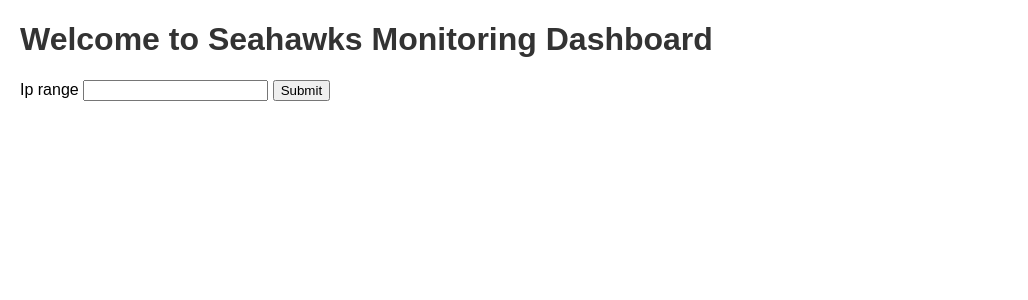
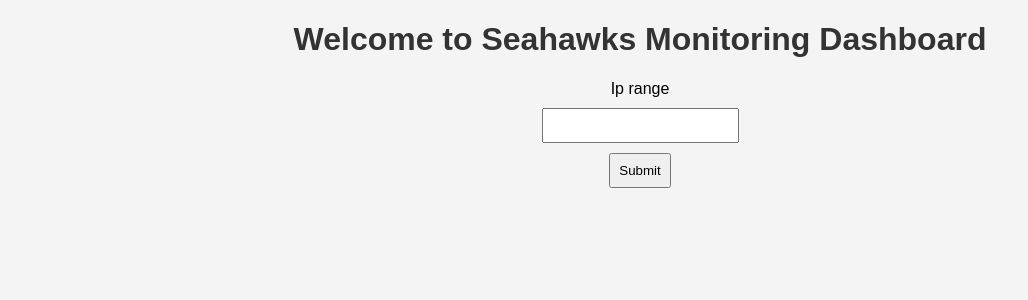
Before and after one commit to lucas03481/MSPR_BKRR, a Flask app: template web_gui/templates/dashboard.html in a window 1280 px wide. Shown: the top 300 px of the page, without its empty margins (0-1028 px from the left). Run offline with Flask 2, Linux system fonts and the light colour scheme; the template is opened without the code that fills it, so the values that code supplies are empty, except form fields; form fields are guessed from the names that the template uses.

Commit message:
Update styles.css

```diff
--- a/web_gui/static/styles.css
+++ b/web_gui/static/styles.css
@@ -1,15 +1,53 @@
 /* web_gui/static/styles.css */
 body {
     font-family: Arial, sans-serif;
-    margin: 20px;
+    margin: 0;
+    padding: 0;
+    background-color: #f4f4f4;
+}
+
+.container {
+    max-width: 800px;
+    margin: 50px auto;
+    padding: 20px;
+    background-color: #fff;
+    box-shadow: 0 0 10px rgba(0, 0, 0, 0.1);
 }
 
 h1 {
+    text-align: center;
     color: #333;
 }
 
-form {
-    margin-top: 20px;
+.scan-form {
+    margin-bottom: 20px;
 }
 
-/* Ajoutez d'autres styles selon vos besoins */
+form {
+    display: flex;
+    flex-direction: column;
+    align-items: center;
+}
+
+label {
+    margin-bottom: 10px;
+}
+
+input {
+    padding: 8px;
+    margin-bottom: 10px;
+}
+
+button {
+    background-color: #4caf50;
+    color: #fff;
+    padding: 10px;
+    border: none;
+    cursor: pointer;
+}
+
+.scan-results {
+    padding: 20px;
+    background-color: #f0f0f0;
+    border-radius: 5px;
+}
```
